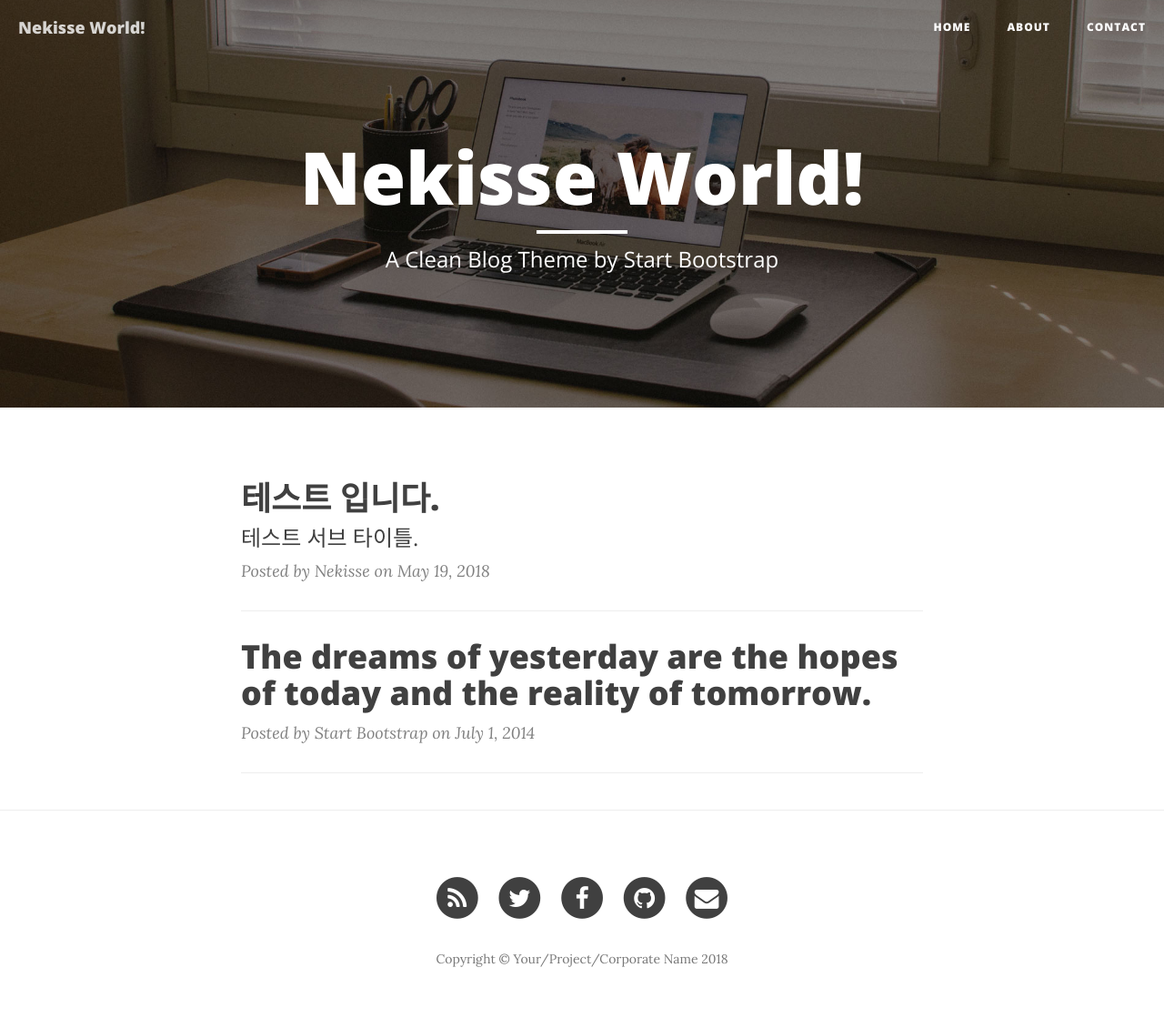
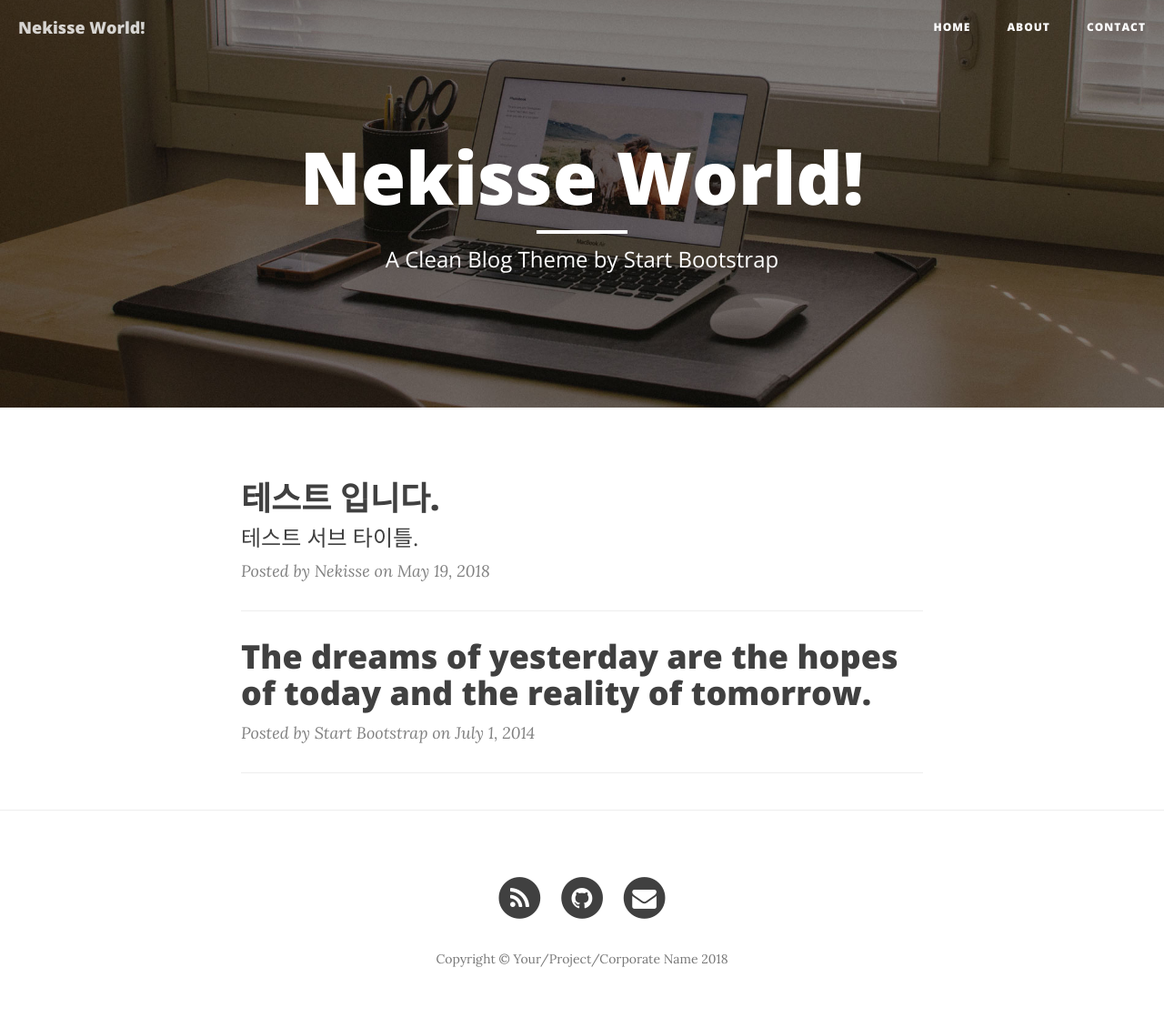
Before and after one commit to nekisse-lee/nekisse-lee.github.io, a Jekyll site: the page built from index.html, in a window 1280 px wide. Shown: the whole page at 91% size. Built offline with Jekyll 4.4.1, drawn with Linux system fonts in a browser that asks for light colours; nearby versions of some CDN libraries; the list of posts is cut into pages by our own code.

```diff
--- a/_config.yml
+++ b/_config.yml
@@ -9,7 +9,7 @@ url: ""
 twitter_username: admin
 github_username:  nekisse-lee
 facebook_username:  StartBootstrap
-email_username:  your-email@yourdomain.com
+email_username:  nekisse1224@gmail.com
 
 # Google Analytics
 # To enable google analytics, uncomment below line with a valid Google Tracking ID
--- a/_includes/footer.html
+++ b/_includes/footer.html
@@ -12,7 +12,7 @@
                             </span>
                         </a>
                     </li>
-                    {% if site.twitter_username %}
+                    <!--{% if site.twitter_username ˚%}
                     <li>
                         <a href="https://twitter.com/{{ site.twitter_username }}">
                             <span class="fa-stack fa-lg">
@@ -21,8 +21,8 @@
                             </span>
                         </a>
                     </li>
-                    {% endif %}
-                    {% if site.facebook_username %}
+                    {% endif %}-->
+                    <!--{% if site.facebook_username %}
                     <li>
                         <a href="https://www.facebook.com/{{ site.facebook_username }}">
                             <span class="fa-stack fa-lg">
@@ -31,7 +31,7 @@
                             </span>
                         </a>
                     </li>
-                    {% endif %}
+                    {% endif %}-->
                     {% if site.github_username %}
                     <li>
                         <a href="https://github.com/{{ site.github_username }}">
```
